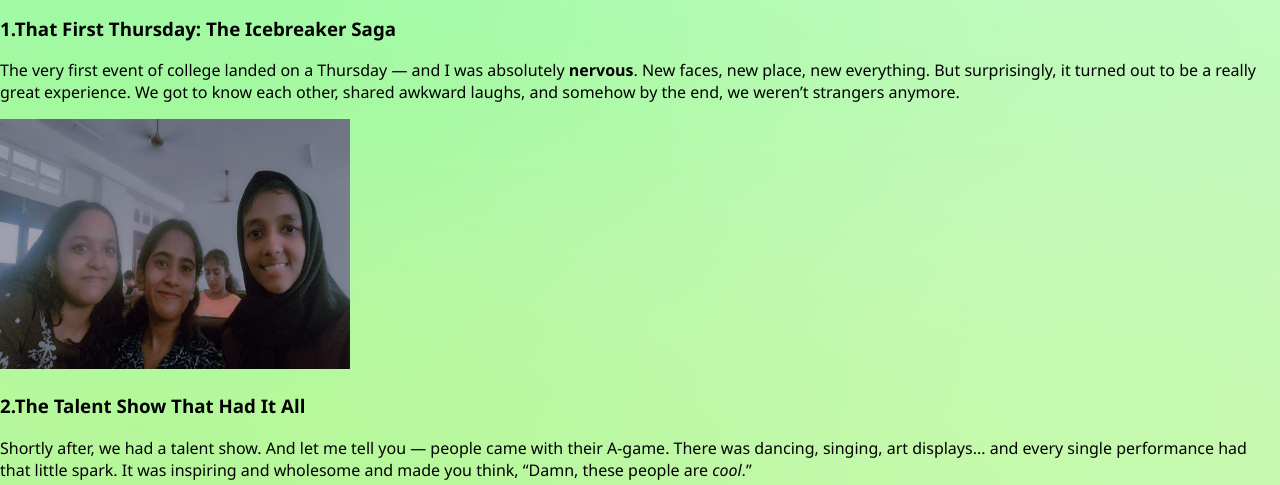
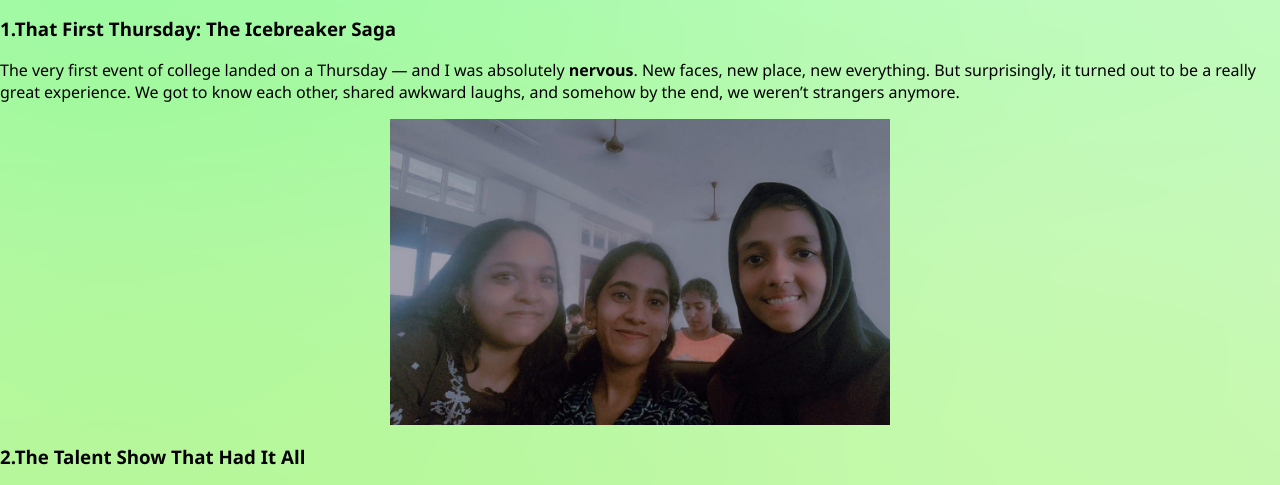
Before and after one commit to sanjanarose-pixel/Rosie, a plain HTML site: page activities.html in a window 1280 px wide. Shown: the part 315-800 px from the top of the page. Drawn offline with Linux system fonts and the light colour scheme.

Commit message:
Update activities.html

```diff
--- a/activities.html
+++ b/activities.html
@@ -13,6 +13,12 @@
             background-position: center;
             background-attachment: fixed; /* Optional: keeps image fixed during scroll */
         }
+         .resized-image {
+      width: 500px;
+      height: auto;
+      display: block;
+      margin: 0 auto; /* centers the image */
+    }
     </style>
 </head>
 <body>
@@ -24,7 +30,7 @@
 
         <h3>1.That First Thursday: The Icebreaker Saga</h3>
         <p>The very first event of college landed on a Thursday — and I was absolutely <strong>nervous</strong>. New faces, new place, new everything. But surprisingly, it turned out to be a really great experience. We got to know each other, shared awkward laughs, and somehow by the end, we weren’t strangers anymore.</p>
-        <img src="14.jpeg" alt="first day" style="width: 350px; height: 250px;">
+        <img src="14.jpeg" alt="first day" class="resized-image">
         <h3>2.The Talent Show That Had It All</h3>
         <p>Shortly after, we had a talent show. And let me tell you — people came with their A-game. There was dancing, singing, art displays... and every single performance had that little spark. It was inspiring and wholesome and made you think, “Damn, these people are <em>cool</em>.”</p>
 
```
